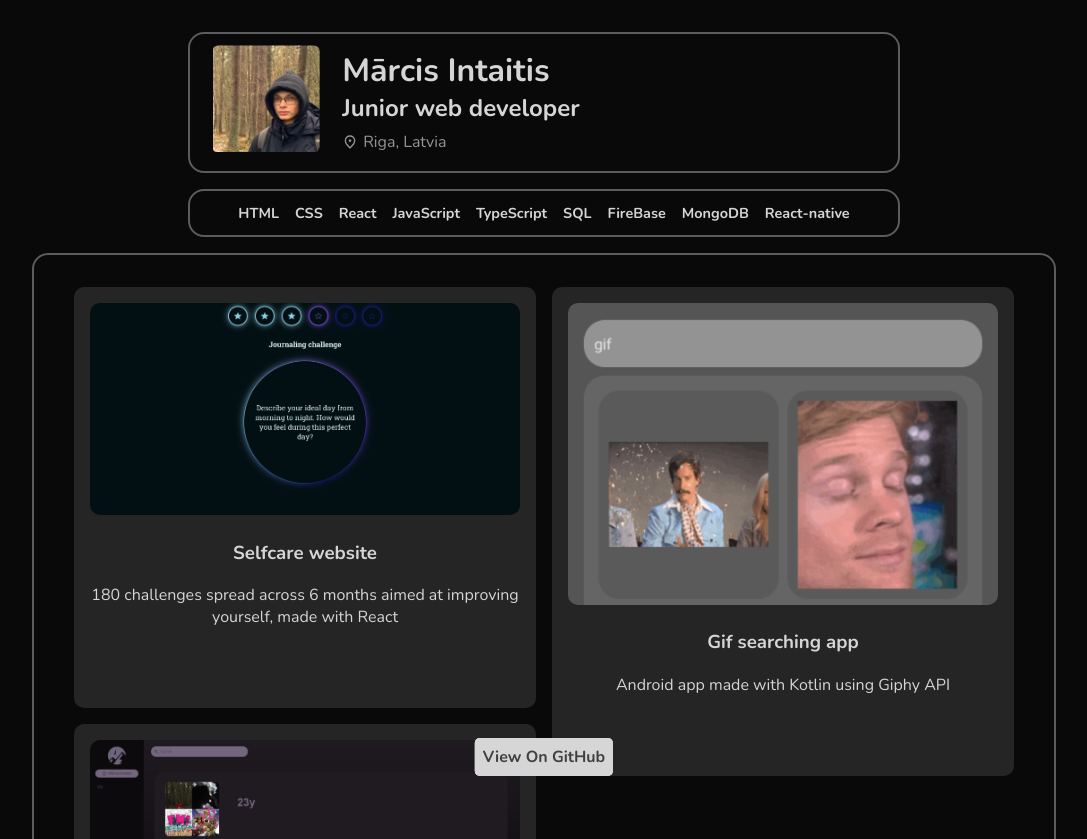
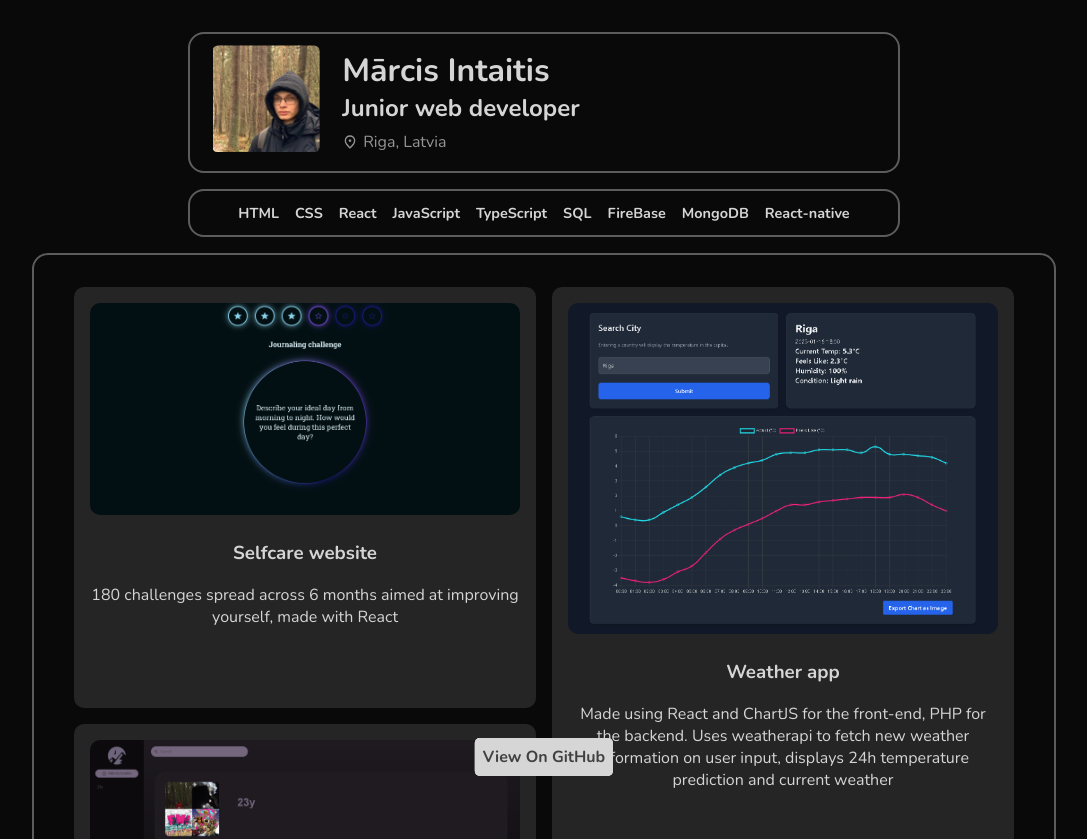
Before and after one commit to MarcisIntaitis/Marcisintaitis.github.io, a React (Create React App) app: page / in a window 1280 px wide. Shown: the top 839 px of the page, without its empty margins (96-1183 px from the left). Built offline with nearby package versions, Linux system fonts and the light colour scheme.

Commit message:
project changes

```diff
--- a/src/pages/projects.jsx
+++ b/src/pages/projects.jsx
@@ -2,8 +2,8 @@ import { motion } from "framer-motion";
 import "../styles/projects.css";
 import Masonry from "@mui/lab/Masonry";
 import selfcare from "../images/selfcare.png";
-import gifs from "../images/gifs.png";
 import player from "../images/player.png";
+import weather from "../images/weather.png";
 
 const projects = [
   {
@@ -17,11 +17,12 @@ const projects = [
   },
   {
     id: 2,
-    title: "Gif searching app",
-    image: gifs,
-    description: "Android app made with Kotlin using Giphy API",
-    tech: ["Kotlin"],
-    link: ["https://github.com/MarcisIntaitis/GifSearchApp"],
+    title: "Weather app",
+    image: weather,
+    description:
+      "Made using React and ChartJS for the front-end, PHP for the backend. Uses weatherapi to fetch new weather information on user input, displays 24h temperature prediction and current weather",
+    tech: ["React", "ChartJS", "PHP"],
+    link: ["https://github.com/MarcisIntaitis/weather-app"],
   },
   {
     id: 3,
```
Also changed, not shown: src/images/weather.png (added), 1 other file (tests, documents, lock files or other folders).
